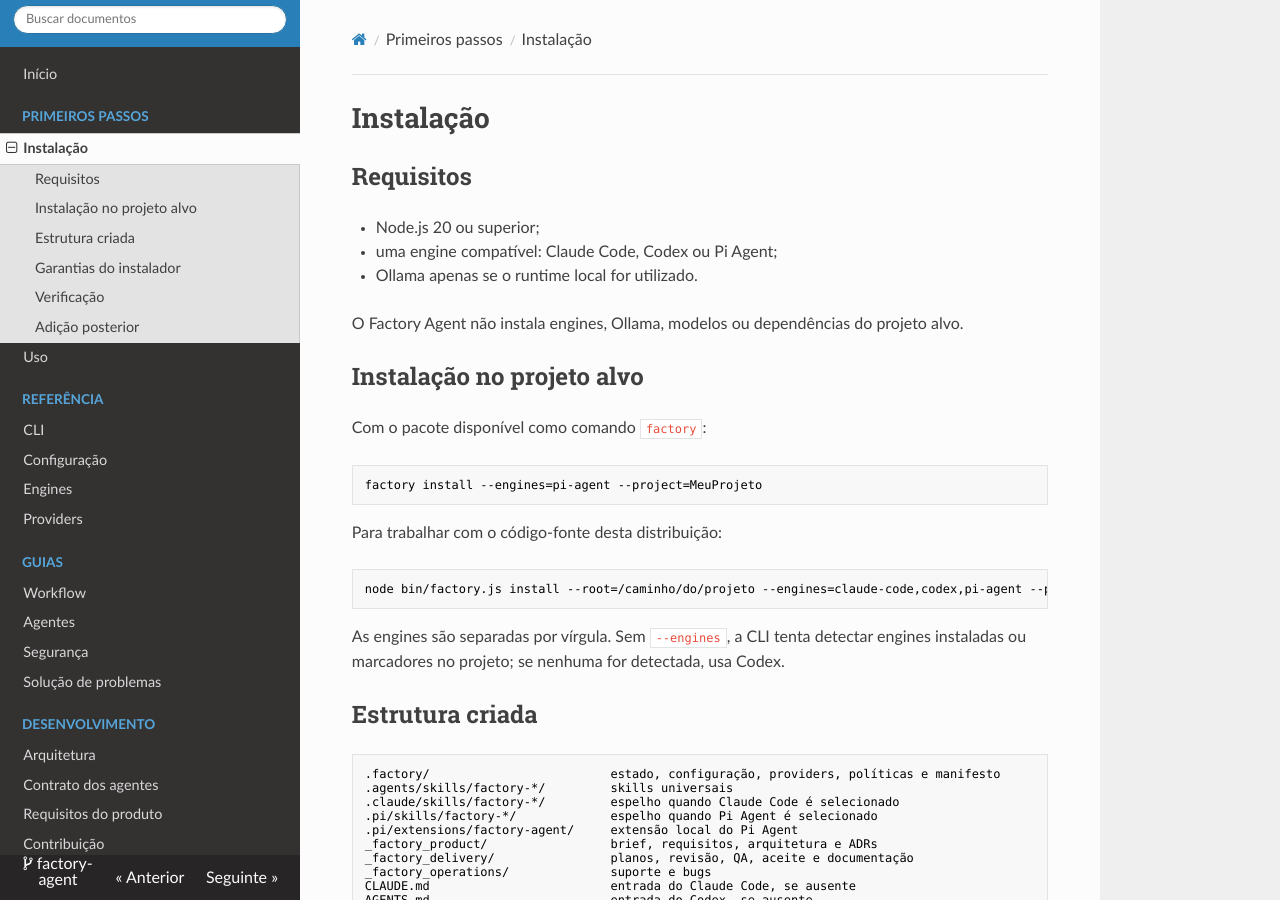
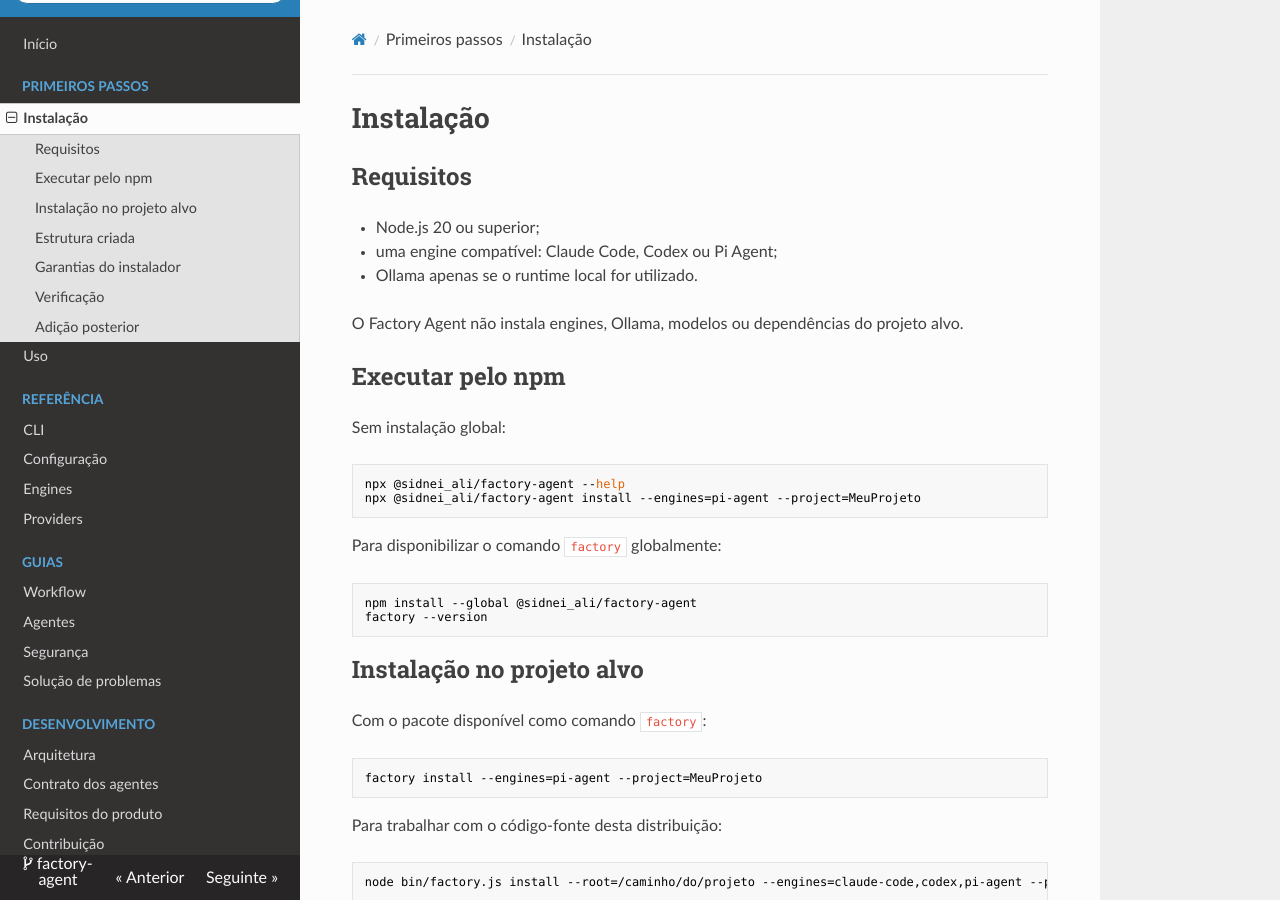
Before and after one commit to sidneiali/factory-agent, an MkDocs documentation site: the page built from docs/installation.md, in a window 1280 px wide and 900 px high. Built offline with MkDocs 1.6.1, drawn with Linux system fonts in a browser that asks for light colours; nearby versions of some CDN libraries.

````diff
--- a/docs/installation.md
+++ b/docs/installation.md
@@ -7,6 +7,22 @@
 - Ollama apenas se o runtime local for utilizado.
 
 O Factory Agent não instala engines, Ollama, modelos ou dependências do projeto alvo.
+
+## Executar pelo npm
+
+Sem instalação global:
+
+```bash
+npx @sidnei_ali/factory-agent --help
+npx @sidnei_ali/factory-agent install --engines=pi-agent --project=MeuProjeto
+```
+
+Para disponibilizar o comando `factory` globalmente:
+
+```bash
+npm install --global @sidnei_ali/factory-agent
+factory --version
+```
 
 ## Instalação no projeto alvo
 
````
Also changed, not shown: README.md (+16 -0 lines), doc/plan.md (+22 -0 lines), docs/20260802171958-add.md (added, +27 -0 lines), package.json (+13 -2 lines).
